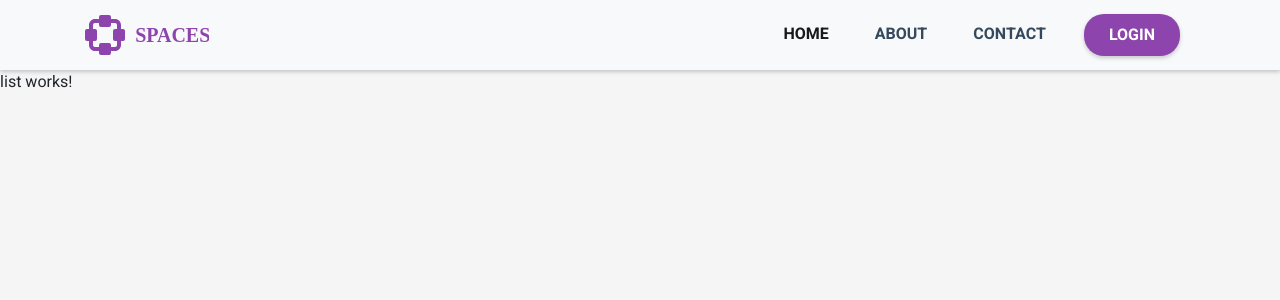
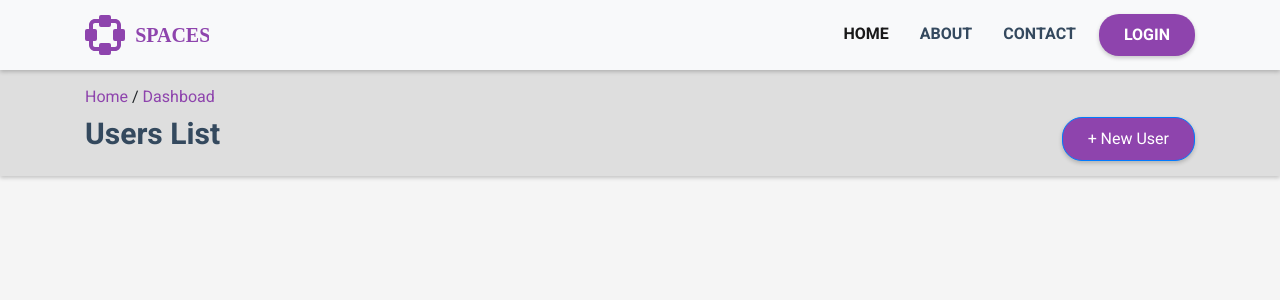
Before and after one commit to AbdelrahmanSE/reqres-users, an Angular app: page /users in a window 1280 px wide. Shown: the top 300 px of the page. Built offline with nearby package versions, Linux system fonts and the light colour scheme.

Commit message:
Finished the User header

```diff
--- a/src/app/auth/login/login.component.scss
+++ b/src/app/auth/login/login.component.scss
@@ -15,7 +15,7 @@
   h2 {
     font-size: 1.6rem;
     font-weight: bold;
-    color: #34495e;
+    color: $SECONDARY_FONT_COLOR;
   }
 
   p.welcome-info {
--- a/src/app/shared/navbar/navbar.component.scss
+++ b/src/app/shared/navbar/navbar.component.scss
@@ -1,3 +1,5 @@
+@import "../../../variables";
+
 nav {
   height: 70px;
   box-shadow: 0 2px 4px 0 rgba(0, 0, 0, 0.2);
@@ -6,8 +8,11 @@ nav {
   .nav-link {
     font-size: 1rem;
     font-weight: bold;
-    color: #34495e;
+    color: $SECONDARY_FONT_COLOR;
     margin: 0 15px;
     text-transform: uppercase;
+    &:last-child{
+      margin-right: 0;
+    }
   }
 }
--- a/src/app/users/list/list.component.html
+++ b/src/app/users/list/list.component.html
@@ -1,3 +1 @@
-<p>
-  list works!
-</p>
+<app-users-header></app-users-header>
--- /dev/null
+++ b/src/app/users/users-header/users-header.component.html
@@ -0,0 +1,21 @@
+<div class="header">
+  <div class="container">
+    <div class="row">
+      <div class="col-md-12">
+        <a href="">Home</a> / <a href="">Dashboad</a>
+      </div>
+    </div>
+    <div class="row mt-2">
+      <div class="col-md-9">
+        <h1>
+          Users List
+        </h1>
+      </div>
+      <div class="col-md-3 d-flex">
+        <div class="ml-md-auto">
+          <button class="btn btn-primary">+ New User</button>
+        </div>
+      </div>
+    </div>
+  </div>
+</div>
--- /dev/null
+++ b/src/app/users/users-header/users-header.component.scss
@@ -0,0 +1,13 @@
+@import "../../../variables";
+
+.header {
+  background: $SECONDARY_HEADER_BG_COLOR;
+  padding: 15px;
+  box-shadow: 0 2px 4px 0 rgba(0, 0, 0, 0.2);
+}
+
+h1{
+  font-size: 30px;
+  font-weight: bold;
+  color: $SECONDARY_FONT_COLOR;
+}
--- /dev/null
+++ b/src/app/users/users-header/users-header.component.ts
@@ -0,0 +1,15 @@
+import { Component, OnInit } from '@angular/core';
+
+@Component({
+  selector: 'app-users-header',
+  templateUrl: './users-header.component.html',
+  styleUrls: ['./users-header.component.scss']
+})
+export class UsersHeaderComponent implements OnInit {
+
+  constructor() { }
+
+  ngOnInit() {
+  }
+
+}
--- a/src/app/users/users.module.ts
+++ b/src/app/users/users.module.ts
@@ -5,12 +5,13 @@ import { SingleComponent } from './single/single.component';
 import { AddComponent } from './add/add.component';
 import { EditComponent } from './edit/edit.component';
 import { DeleteComponent } from './delete/delete.component';
+import { UsersHeaderComponent } from './users-header/users-header.component';
 
 @NgModule({
   imports: [
     CommonModule
   ],
-  declarations: [ListComponent, SingleComponent, AddComponent, EditComponent, DeleteComponent],
+  declarations: [ListComponent, SingleComponent, AddComponent, EditComponent, DeleteComponent, UsersHeaderComponent],
   exports: [ListComponent, SingleComponent, AddComponent, EditComponent, DeleteComponent]
 })
 export class UsersModule { }
--- a/src/variables.scss
+++ b/src/variables.scss
@@ -5,3 +5,5 @@ $LINK_COLOR: #8e44ad;
 $INFO_COLOR: #7f8c8d;
 $INPUT_BORDER_COLORS: #d6dbe4;
 $BTN_PRIMARY_COLOR: #8e44ad;
+$SECONDARY_HEADER_BG_COLOR: #dedede;
+$SECONDARY_FONT_COLOR: #34495e;
```
Also changed, not shown: 1 other file (tests, documents, lock files or other folders).
